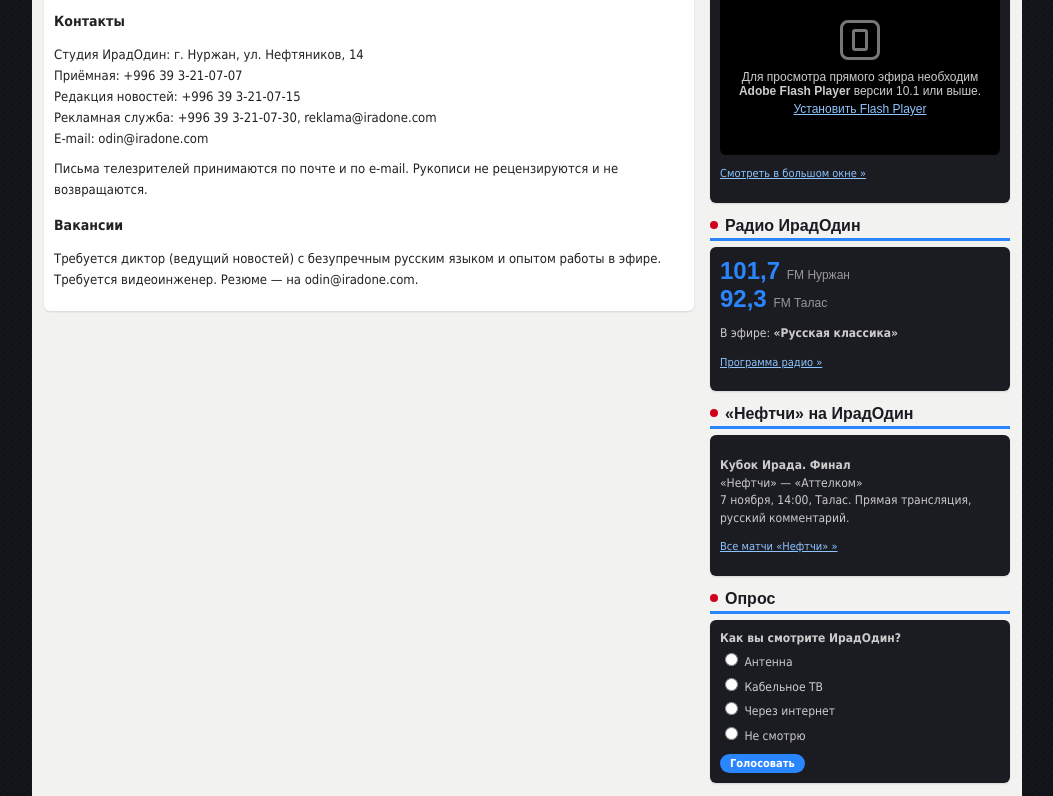
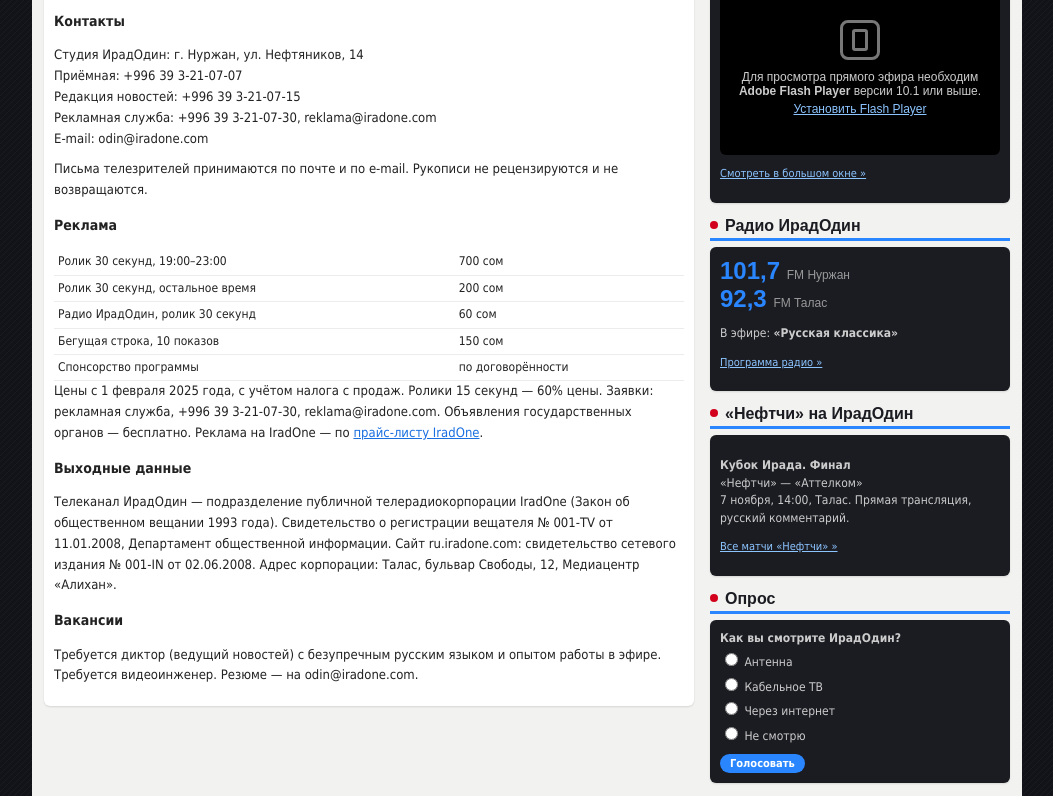
Before and after one commit to IRAD-WEB-MIRROR/iradodin, a plain HTML site: page about.html in a window 1280 px wide. Shown: the part 517-1313 px from the top of the page, without its empty margins (113-1166 px from the left). Drawn offline with Linux system fonts and the light colour scheme; no server answers.

Commit message:
Add advertising and imprint

```diff
--- a/about.html
+++ b/about.html
@@ -46,6 +46,11 @@
 <h3>Контакты</h3>
 <p>Студия ИрадОдин: г. Нуржан, ул. Нефтяников, 14<br>Приёмная: +996 39 3-21-07-07<br>Редакция новостей: +996 39 3-21-07-15<br>Рекламная служба: +996 39 3-21-07-30, reklama@iradone.com<br>E-mail: odin@iradone.com</p>
 <p>Письма телезрителей принимаются по почте и по e-mail. Рукописи не рецензируются и не возвращаются.</p>
+<h3 id="reklama">Реклама</h3>
+<table class="tv"><tr><td>Ролик 30 секунд, 19:00–23:00</td><td>700 сом</td></tr><tr><td>Ролик 30 секунд, остальное время</td><td>200 сом</td></tr><tr><td>Радио ИрадОдин, ролик 30 секунд</td><td>60 сом</td></tr><tr><td>Бегущая строка, 10 показов</td><td>150 сом</td></tr><tr><td>Спонсорство программы</td><td>по договорённости</td></tr></table>
+<p>Цены с 1 февраля 2025 года, с учётом налога с продаж. Ролики 15 секунд — 60% цены. Заявки: рекламная служба, +996 39 3-21-07-30, reklama@iradone.com. Объявления государственных органов — бесплатно. Реклама на IradOne — по <a href="https://iradone.com/imprint.html#advertising">прайс-листу IradOne</a>.</p>
+<h3 id="imprint">Выходные данные</h3>
+<p>Телеканал ИрадОдин — подразделение публичной телерадиокорпорации IradOne (Закон об общественном вещании 1993 года). Свидетельство о регистрации вещателя № 001-TV от 11.01.2008, Департамент общественной информации. Сайт ru.iradone.com: свидетельство сетевого издания № 001-IN от 02.06.2008. Адрес корпорации: Талас, бульвар Свободы, 12, Медиацентр «Алихан».</p>
 <h3>Вакансии</h3>
 <p>Требуется диктор (ведущий новостей) с безупречным русским языком и опытом работы в эфире. Требуется видеоинженер. Резюме — на odin@iradone.com.</p>
 </div></div></div><div id="side"><div class="box"><h2>Сейчас в эфире</h2><div class="in"><div id="odin-now">Загрузка программы...</div><p class="more"><a href="tv.html">Вся программа на неделю »</a></p></div></div><div class="box"><h2>Прямой эфир</h2><div class="in"><div class="player small"><div class="plug"><div class="ico"></div><p>Для просмотра прямого эфира необходим <b>Adobe Flash Player</b> версии 10.1 или выше.</p><p><a href="#" data-flash>Установить Flash Player</a></p></div></div><p class="more"><a href="live.html">Смотреть в большом окне »</a></p></div></div><div class="box"><h2>Радио ИрадОдин</h2><div class="in"><div class="freq">101,7 <small>FM Нуржан</small></div><div class="freq">92,3 <small>FM Талас</small></div><p>В эфире: <span id="odin-radio-now">...</span></p><p class="more"><a href="radio.html">Программа радио »</a></p></div></div><div class="box"><h2>«Нефтчи» на ИрадОдин</h2><div class="in"><p><b>Кубок Ирада. Финал</b><br>«Нефтчи» — «Аттелком»<br>7 ноября, 14:00, Талас. Прямая трансляция, русский комментарий.</p><p class="more"><a href="neftchi.html">Все матчи «Нефтчи» »</a></p></div></div><div class="box"><h2>Опрос</h2><div class="in poll"><b>Как вы смотрите ИрадОдин?</b>
```
